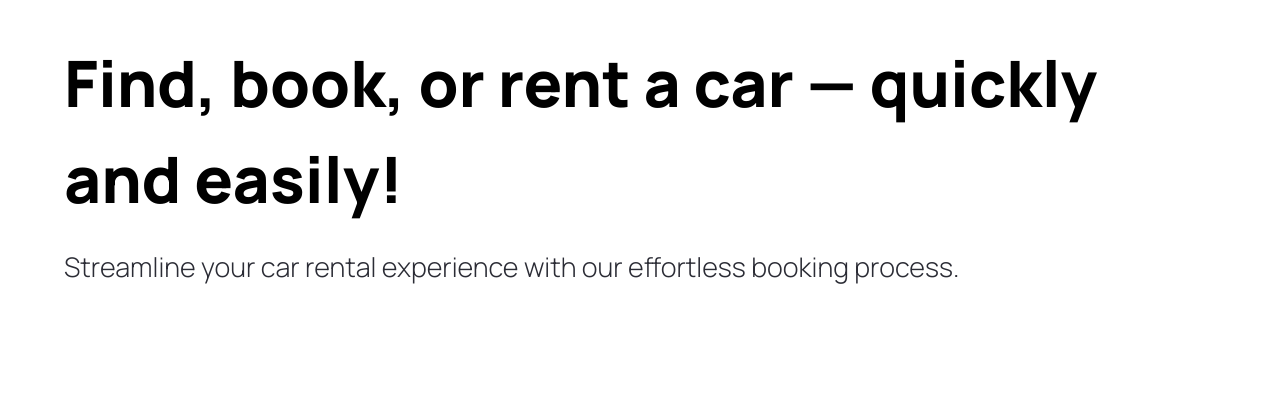
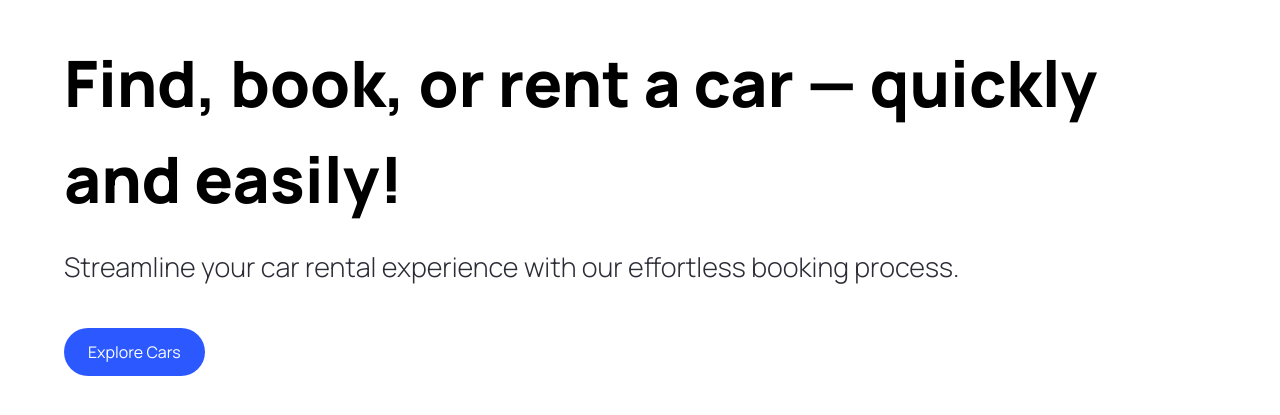
Before and after one commit to nazimameer/car_showcase_nextjs13.4_typescript, a Next.js app: page / in a window 1280 px wide. Shown: the part 109-524 px from the top of the page. Built offline with nearby package versions, Linux system fonts and the light colour scheme.

Commit message:
reuseble button

```diff
--- /dev/null
+++ b/components/CustomButton.tsx
@@ -0,0 +1,23 @@
+"use client";
+
+import Image from "next/image";
+import { CustomButtonProps } from "@/types";
+
+const CustomButton = ({
+  title,
+  containerStyles,
+  handleClick,
+}: CustomButtonProps) => {
+  return (
+    <button
+      disabled={false}
+      type={`button`}
+      className={`custom-btn ${containerStyles}`}
+      onClick={handleClick}
+    >
+      <span className={`flex-1`}>{title}</span>
+    </button>
+  );
+};
+
+export default CustomButton;
--- a/components/Hero.tsx
+++ b/components/Hero.tsx
@@ -1,5 +1,11 @@
+"use client";
+
 import Image from 'next/image'
+import CustomButton from './CustomButton'
 const Hero = () => {
+  const handleScroll = () => {
+
+  }
   return (
     <div className='hero'>
       <div className='flex-1 pt-36 padding-x'>
@@ -10,6 +16,12 @@ const Hero = () => {
         <p className='hero__subtitle'>
           Streamline your car rental experience with our effortless booking process.
         </p>
+
+        <CustomButton
+        title="Explore Cars"
+        containerStyles="bg-primary-blue text-white rounded-full mt-10"
+        handleClick={handleScroll}
+        />
       </div>
     </div>
   )
--- a/components/index.ts
+++ b/components/index.ts
@@ -1,6 +1,8 @@
 import Hero from "./Hero";
+import CustomButton from "./CustomButton";
 
 
 export {
-    Hero
+    Hero,
+    CustomButton,
 }
--- /dev/null
+++ b/types/index.ts
@@ -0,0 +1,8 @@
+import { MouseEventHandler } from "react";
+
+export interface CustomButtonProps {
+    title : string;
+    containerStyles?: string;
+    handleClick?:
+    MouseEventHandler<HTMLButtonElement>;
+}
```
